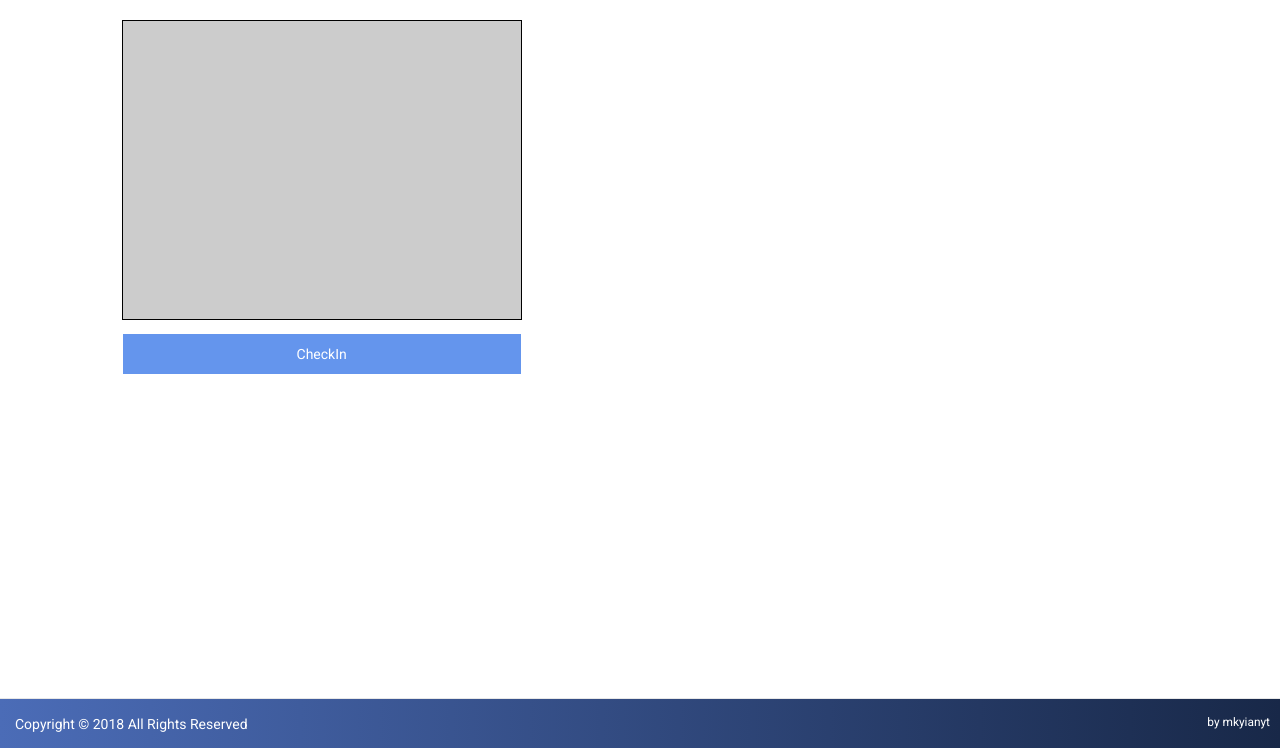
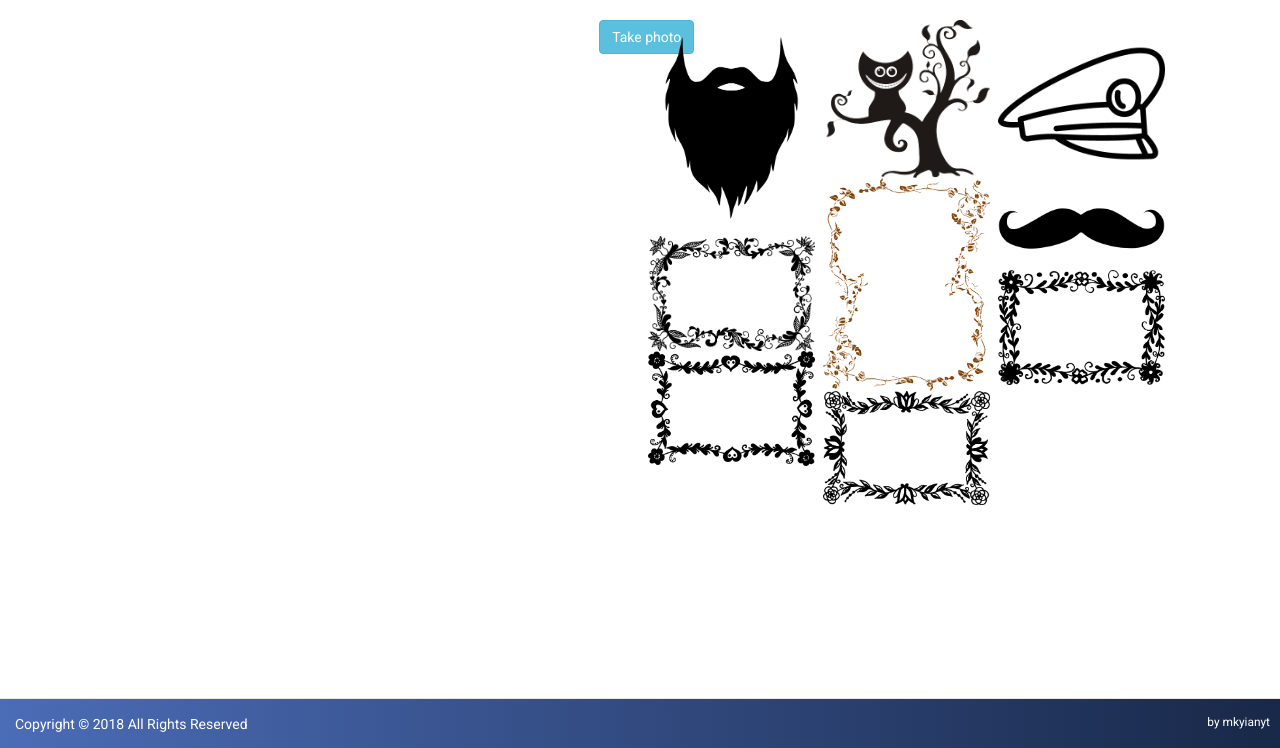
Before and after one commit to MarKiyan21/Camagru, a PHP site: page /user/selfie in a window 1280 px wide. Shown: the part 52-800 px from the top of the page. Run offline with PHP 8.4, Linux system fonts and the light colour scheme; some libraries are stand-ins or nearby versions.

Commit message:
with selfie page

```diff
--- a/template/css/style.css
+++ b/template/css/style.css
@@ -333,19 +333,57 @@ body {
 }
 
 .buffer {
-	width: 400px;
-	height: 300px;
-	background-color: #cccccc;
-	border: 1px solid #000000;
+	position: relative;
+	width: 350px;
+	height: auto;
 }
 
-.buff-capture-button {
-	display: block;
-	margin: 10px 0;
-	padding: 10px 20px;
-	background-color: cornflowerblue;
-	color: #ffffff;
-	text-align: center;
+#video {
+	width: 100%;
+	height: 48vmin;
+}
+
+#canvas {
+	display: none;
+	width: 50%;
+	height: auto;
+}
+
+#set-as-avatar,
+#save-photo {
+	display: none;
+}
+
+.button-area {
+	position: absolute;
+	display: inline-grid;
+	width: 100%;
+	height: auto;
+}
+
+.button-area .btn {
+	margin: 2px;
+}
+
+#capture {
+	margin: 0 auto;
+}
+
+.stickers-area {
+	height: 80vh;
+	overflow-y: scroll;
+}
+
+.stickers-area .row {
+	display: flex;
+	flex-wrap: wrap;
+	padding: 0 4px;
+}
+
+.stickers-area .column {
+	flex: 33.3%;
+	max-width: 33.3%;
+	padding: 0 4px;
 }
 
 @media screen and (max-width: 40rem) {
@@ -419,8 +457,8 @@ body {
 	}
 
 	.buffer {
-		width: 200px;
-		height: 180px;
+		width: 100%;
+		height: 34rem;
 	}
 }
 
--- a/template/js/selfie.js
+++ b/template/js/selfie.js
@@ -2,6 +2,10 @@
 	var video = document.getElementById('video'),
 		canvas = document.getElementById('canvas'),
 		context = canvas.getContext('2d');
+		setAvatar = document.getElementById('set-as-avatar');
+		savePhoto = document.getElementById('save-photo');
+		capture = document.getElementById('capture');
+		bttnArea = document.getElementsByClassName('button-area')[0];
 		vendorUrl = window.URL || window.webkitURL;
 
 	navigator.getMedia = 	navigator.getUserMedia ||
@@ -19,8 +23,13 @@
 		//error.code
 	})
 
-	document.getElementById('capture').addEventListener("click", function() {
-		context.drawImage(video, 0, 0, 400, 500);
+	capture.addEventListener("click", function() {
+		capture.style.margin = "2px";
+		bttnArea.style.width = "50%";
+		setAvatar.style.display = "inline-grid";
+		savePhoto.style.display = "inline-grid";
+		canvas.style.display = "inline-grid";
+		context.drawImage(video, 0, 0, 640, 480);
 	})
 
 })();
--- a/views/user/selfie.php
+++ b/views/user/selfie.php
@@ -2,16 +2,58 @@
 
 <div class="area">
 
-	<div class="photo-area col-md-6 col-sm-6 col-xs-10 col-md-offset-1 col-sm-offset-1 col-xs-offset-1">
+	<div class="photo-area col-md-5 col-sm-5 col-xs-10 col-md-offset-1 col-sm-offset-1 col-xs-offset-1">
 		<div class="buffer">
-			<video id="video" width="100%" height="100%"></video>
-			<a href="#" id="capture" class="buff-capture-button href">CheckIn</a>
-			<canvas id="canvas" width="100%" height="100%"></canvas>
+			<video id="video" width="640" height="480"></video>
+			<canvas id="canvas" width="640" height="480"></canvas>
+			<div class="button-area">
+				<button id="capture" class="btn btn-info buff-capture-button">Take photo</button>
+				<button id="set-as-avatar" class="btn btn-success">Set as avatar</button>
+				<button id="save-photo" class="btn btn-success">Save</button>
+			</div>
 		</div>
 	</div>
 
-	<div class="stickers-area col-md-4 col-sm-4 col-xs-10 col-md-offset-0 col-sm-offset-0 col-xs-offset-1">
+	<div class="stickers-area col-md-5 col-sm-5 col-xs-10 col-md-offset-0 col-sm-offset-1 col-xs-offset-1">
+		<div class="row">
 
+			<div class="column">
+					<div>
+						<img class="img-responsive" src="/assets/stickers/1.png">
+					</div>
+					<div>
+						<img class="img-responsive" src="/assets/stickers/4.png">
+					</div>
+					<div>
+						<img class="img-responsive" src="/assets/stickers/7.png">
+					</div>
+			</div>
+
+			<div class="column">
+					<div>
+						<img class="img-responsive" src="/assets/stickers/2.png">
+					</div>
+					<div>
+						<img class="img-responsive" src="/assets/stickers/5.png">
+					</div>
+					<div>
+						<img class="img-responsive" src="/assets/stickers/8.png">
+					</div>
+			</div>
+
+			<div class="column">
+					<div>
+						<img class="img-responsive" src="/assets/stickers/3.png">
+					</div>
+					<div>
+						<img class="img-responsive" src="/assets/stickers/6.png">
+					</div>
+					<div>
+						<img class="img-responsive" src="/assets/stickers/9.png">
+					</div>
+			</div>
+
+		</div>
 	</div>
 
 </div>
```
Also changed, not shown: assets/stickers/1.png (added), assets/stickers/2.png (added), assets/stickers/3.png (added), assets/stickers/4.png (added), assets/stickers/5.png (added), assets/stickers/6.png (added), assets/stickers/7.png (added), assets/stickers/8.png (added), assets/stickers/9.png (added), template/img/GkQtfIUcpZRImPx.jpeg (added), template/img/SqIKXoDPuWupFKD.jpeg (deleted).
